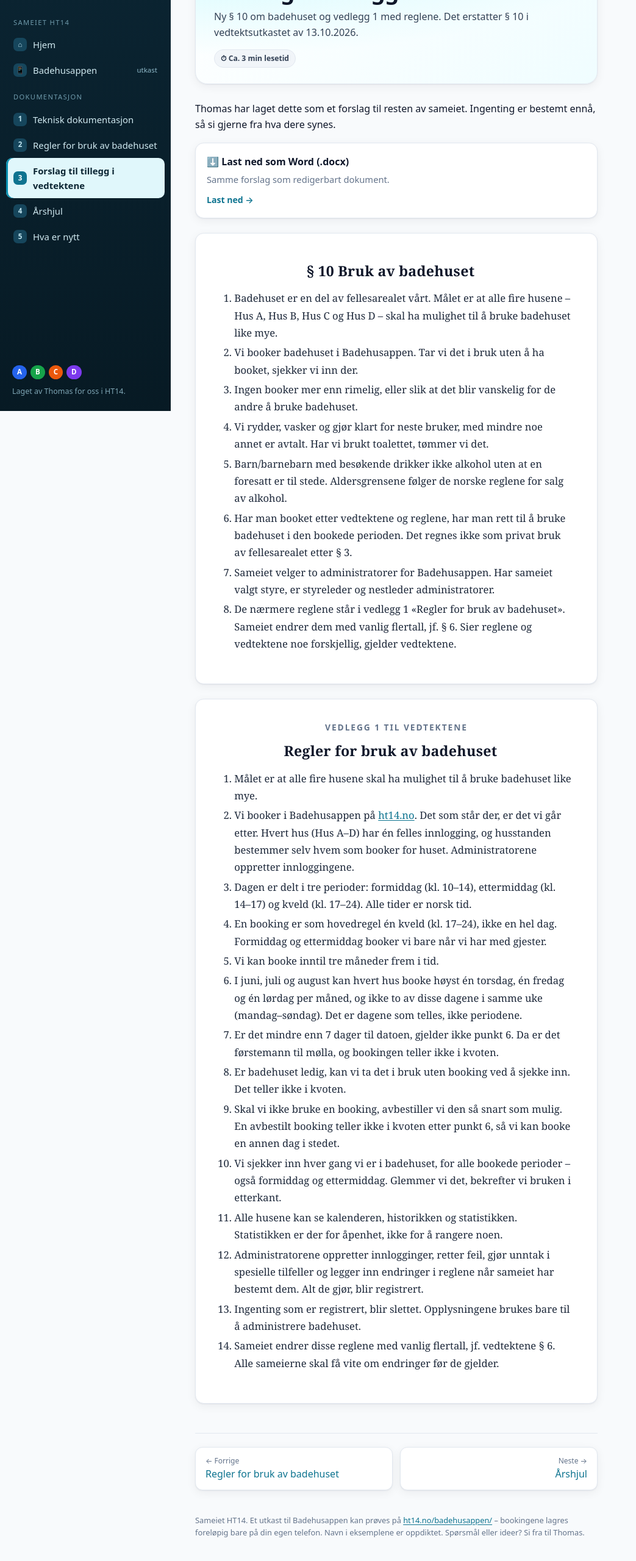
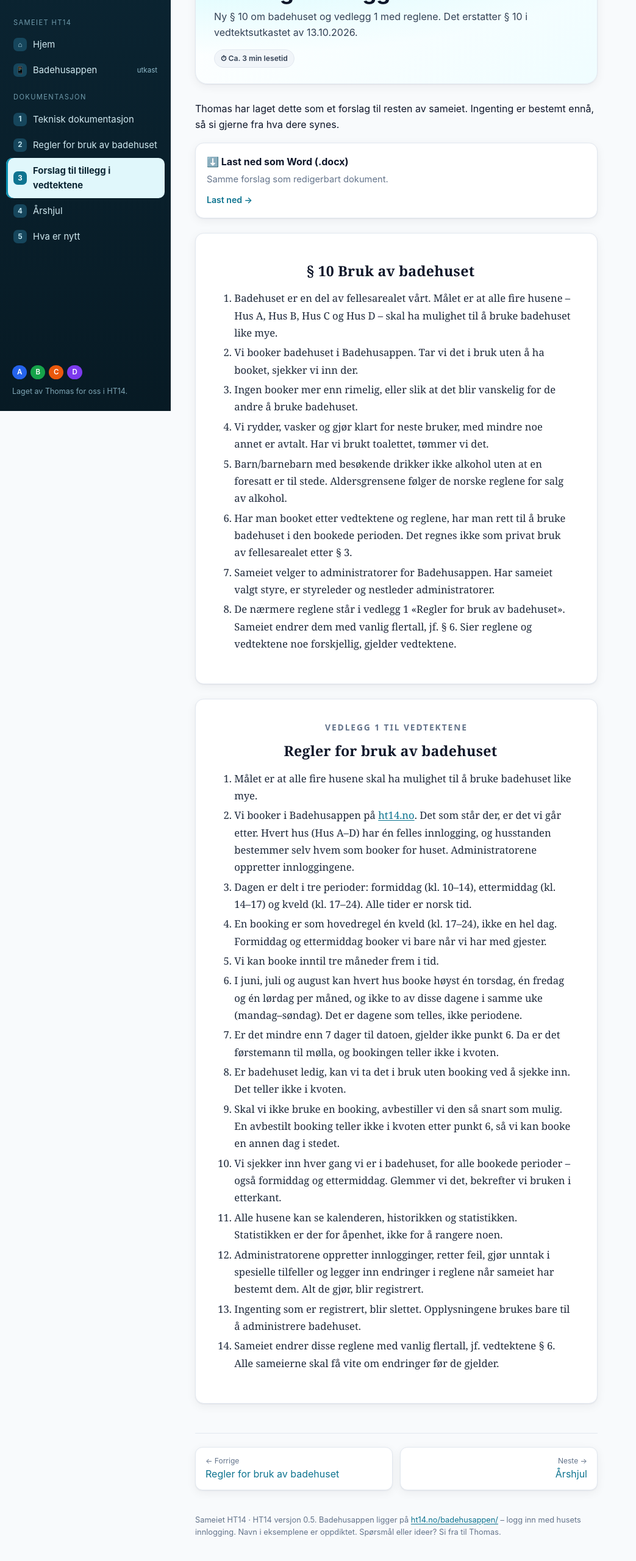
Before and after one commit to FluxReveal/ht14, a website: page public/dokumentasjon/vedtekter.html in a window 1280 px wide. Shown: the part 126-2686 px from the top of the page at 61% size, without its empty margins (0-1043 px from the left). Drawn offline with Linux system fonts and the light colour scheme.

Commit message:
HT14 versjon 0.5: bunntekst, systemfont i dokumentasjonen og README (6/6)

```diff
--- a/public/dokumentasjon/style.css
+++ b/public/dokumentasjon/style.css
@@ -22,7 +22,7 @@
 }
 *{box-sizing:border-box}
 html{scroll-behavior:smooth;scroll-padding-top:20px}
-body{margin:0;font-family:system-ui,-apple-system,"Segoe UI",Roboto,"Helvetica Neue",Arial,sans-serif;
+body{margin:0;font-family:-apple-system,BlinkMacSystemFont,"SF Pro Text","SF Pro",system-ui,"Segoe UI",Roboto,"Helvetica Neue",Arial,sans-serif;
   color:var(--ink);background:var(--bg);line-height:1.62;font-size:16px;-webkit-font-smoothing:antialiased}
 a{color:var(--brand);text-decoration-thickness:1px;text-underline-offset:2px}
 a:hover{color:var(--brand-2)}
--- a/public/dokumentasjon/vedtekter.html
+++ b/public/dokumentasjon/vedtekter.html
@@ -7,8 +7,8 @@
 <meta name="description" content="Forslag til tillegg i vedtektene for Sameiet Halden Terrasse 14: ny § 10 Bruk av badehuset og vedlegg 1 Regler for bruk av badehuset – ikke bestemt ennå.">
 <meta name="robots" content="noindex">
 <link rel="icon" href="/favicon.svg" type="image/svg+xml">
-<link rel="stylesheet" href="style.css?v=20261026a">
-<script src="app.js?v=20261026a" defer></script>
+<link rel="stylesheet" href="style.css?v=20261026v05">
+<script src="app.js?v=20261026v05" defer></script>
 </head>
 <body>
 <a href="#innhold" class="chip" style="position:absolute;left:-9999px" onfocus="this.style.left='8px'">Hopp til innhold</a>
@@ -91,7 +91,7 @@
 </section>
 
 <nav class="pagenav" aria-label="Forrige og neste side"><a class="prev" href="regler.html"><small>← Forrige</small>Regler for bruk av badehuset</a><a class="next" href="arshjul.html"><small>Neste →</small>Årshjul</a></nav>
-      <p class="footer">Sameiet HT14. Et utkast til Badehusappen kan prøves på <a href="/badehusappen/">ht14.no/badehusappen/</a> – bookingene lagres foreløpig bare på din egen telefon. Navn i eksemplene er oppdiktet. Spørsmål eller ideer? Si fra til Thomas.</p>
+      <p class="footer">Sameiet HT14 · HT14 versjon 0.5. Badehusappen ligger på <a href="/badehusappen/">ht14.no/badehusappen/</a> – logg inn med husets innlogging. Navn i eksemplene er oppdiktet. Spørsmål eller ideer? Si fra til Thomas.</p>
     </article>
     <aside class="toc" aria-label="Innhold på denne siden"><h4>På denne siden</h4><ol></ol></aside>
   </div>
```
Also changed, not shown: public/dokumentasjon/arshjul.html (+3 -3 lines), README.md.
